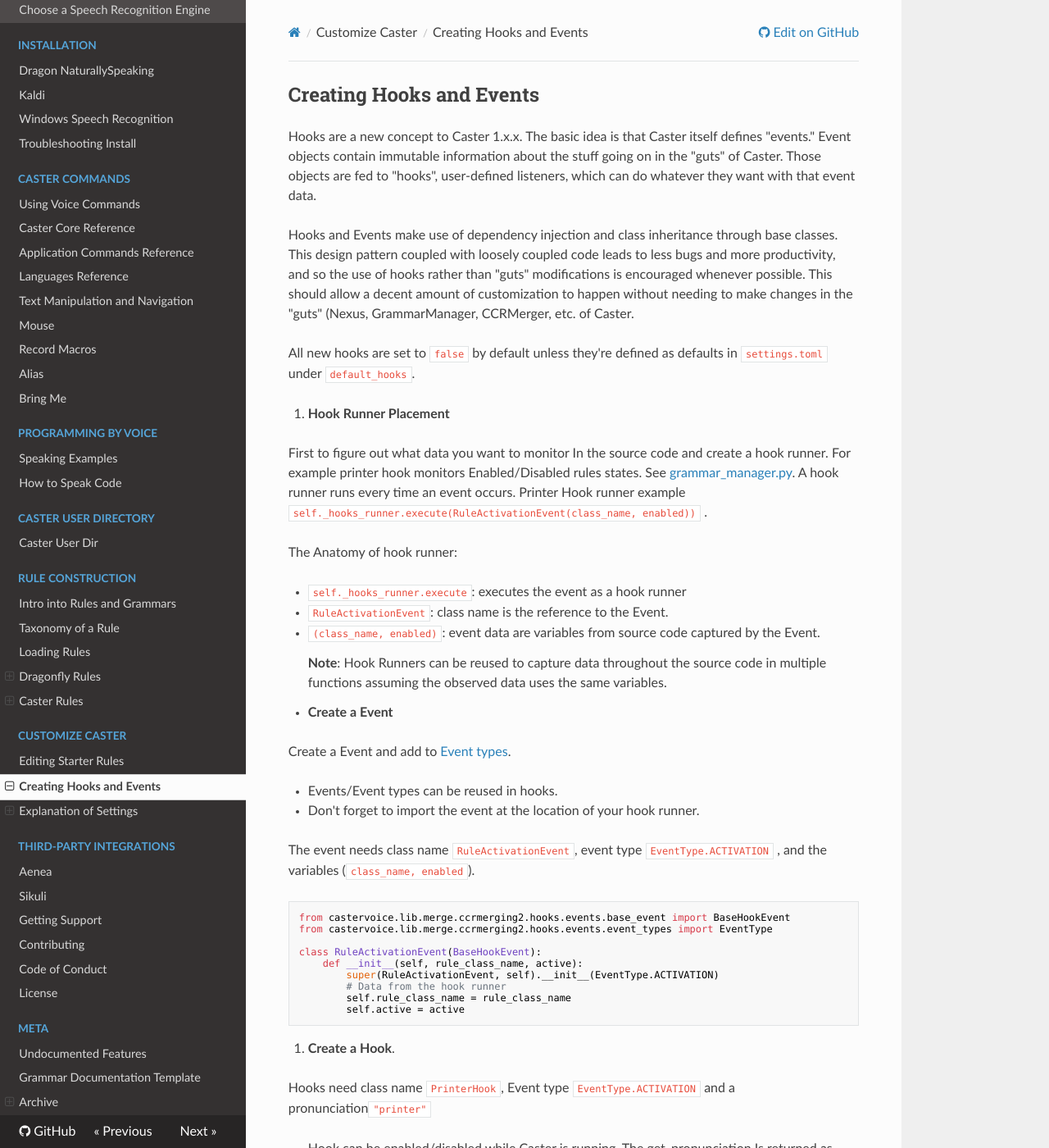
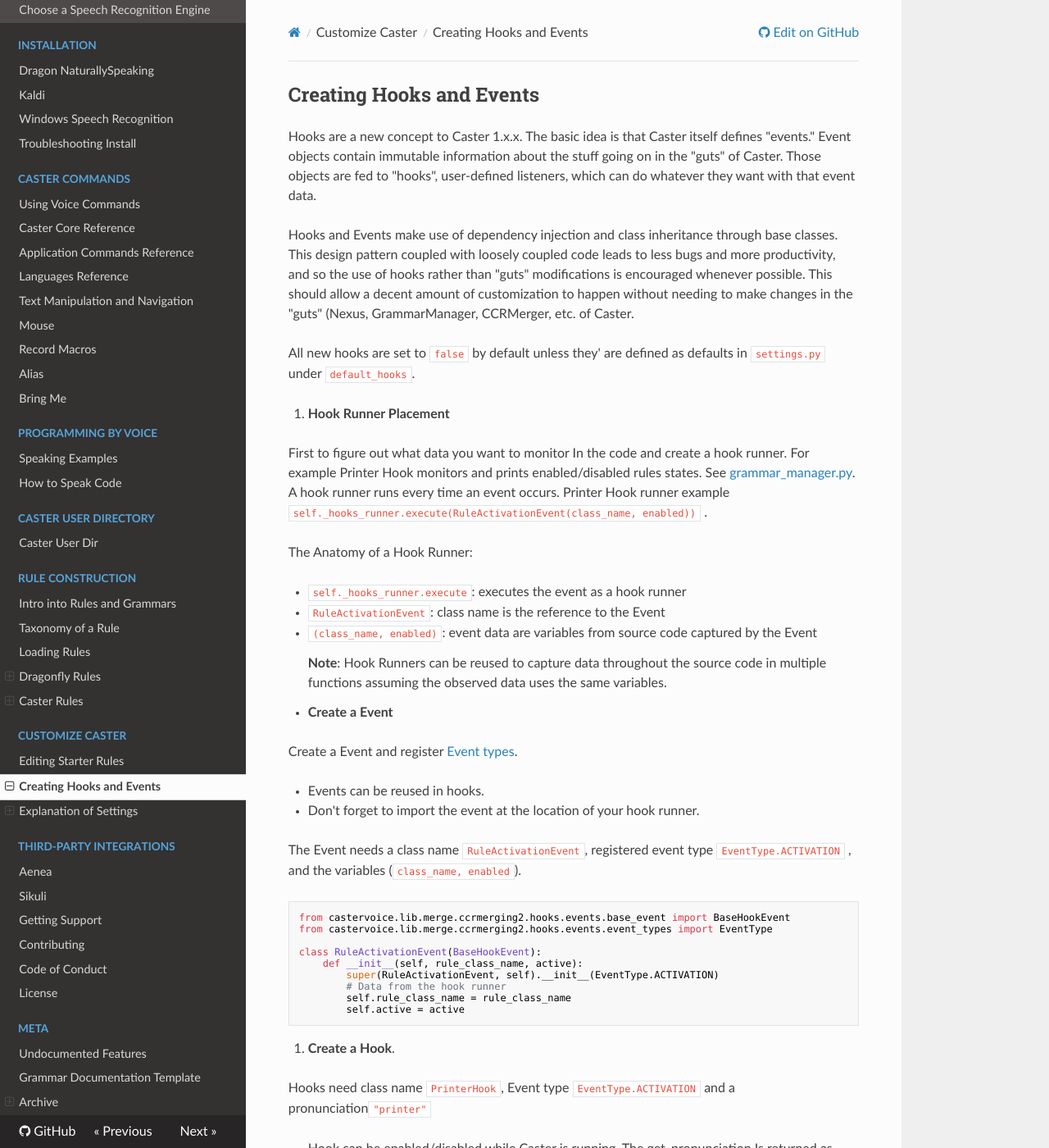
Before and after one commit to dictation-toolbox/Caster, an MkDocs documentation site: the page built from docs/readthedocs/Customize_Caster/Creating_Hooks_and_Events.md, in a window 1280 px wide and 1400 px high. Shown: the whole window at 82% size. Built offline with MkDocs 1.6.1, drawn with Linux system fonts in a browser that asks for light colours; nearby versions of some CDN libraries; comment, search, counter and statistics services are not loaded; some of the changed text lies outside the part shown.

Commit message:
Clarify Creating_Hooks_and_Events documentation and update links

````diff
--- a/docs/readthedocs/Customize_Caster/Creating_Hooks_and_Events.md
+++ b/docs/readthedocs/Customize_Caster/Creating_Hooks_and_Events.md
@@ -4,31 +4,30 @@ Hooks are a new concept to Caster 1.x.x. The basic idea is that Caster itself de
 
 Hooks and Events make use of dependency injection and class inheritance through base classes. This design pattern coupled with loosely coupled code leads to less bugs and more productivity, and so the use of hooks rather than "guts" modifications is encouraged whenever possible. This should allow a decent amount of customization to happen without needing to make changes in the "guts" (Nexus, GrammarManager, CCRMerger, etc. of Caster.
 
-All new hooks are set to `false` by default unless they're defined as defaults in  `settings.toml`  under `default_hooks`.
+All new hooks are set to `false` by default unless they' are defined as defaults in `settings.py`  under `default_hooks`.
 
 1. **Hook Runner Placement**
 
-   First to figure out what data you want to monitor In the source code and create a hook runner. For example printer hook monitors Enabled/Disabled rules states. See [grammar_manager.py](https://github.com/dictation-toolbox/Caster/blob/3ff4f7d7c9c01fec2059ffa5c4ca708fdb7d09ad/castervoice/lib/ctrl/mgr/grammar_manager.py#L151). A hook runner runs every time an event occurs. Printer Hook runner example `self._hooks_runner.execute(RuleActivationEvent(class_name, enabled))` .
+   First to figure out what data you want to monitor In the code and create a hook runner. For example Printer Hook monitors and prints enabled/disabled rules states. See [grammar_manager.py](https://github.com/dictation-toolbox/Caster/blob/3ff4f7d7c9c01fec2059ffa5c4ca708fdb7d09ad/castervoice/lib/ctrl/mgr/grammar_manager.py#L151). A hook runner runs every time an event occurs. Printer Hook runner example `self._hooks_runner.execute(RuleActivationEvent(class_name, enabled))` .
 
-   The Anatomy of hook runner:
+   The Anatomy of a Hook Runner:
 
    - `self._hooks_runner.execute`: executes the event as a hook runner
 
-   - `RuleActivationEvent`: class name is the reference to the Event.
+   - `RuleActivationEvent`: class name is the reference to the Event
 
-   - `(class_name, enabled)`: event data are variables from source code captured by the Event.
+   - `(class_name, enabled)`: event data are variables from source code captured by the Event
 
-    **Note**: Hook Runners can be reused to capture data throughout the source code in multiple functions assuming the observed data uses the same variables.
+      **Note**: Hook Runners can be reused to capture data throughout the source code in multiple functions assuming the observed data uses the same variables.
 
 2. **Create a Event**
 
-   Create a Event and add to [Event types](https://github.com/dictation-toolbox/Caster/blob/master/castervoice/lib/merge/ccrmerging2/hooks/events/event_types.py).
+   Create a Event and register [Event types](https://github.com/dictation-toolbox/Caster/blob/master/castervoice/lib/merge/ccrmerging2/hooks/events/event_types.py).
 
-   - Events/Event types can be reused in hooks.
+   - Events can be reused in hooks.
+- Don't forget to import the event at the location of your hook runner.
 
-   - Don't forget to import the event at the location of your hook runner.
-
-The event needs class name `RuleActivationEvent`,  event type `EventType.ACTIVATION` , and the variables (`class_name, enabled`).
+The Event needs a class name `RuleActivationEvent`,  registered event type `EventType.ACTIVATION` , and the variables (`class_name, enabled`).
 
 ``` Python
 from castervoice.lib.merge.ccrmerging2.hooks.events.base_event import BaseHookEvent
@@ -46,15 +45,15 @@ class RuleActivationEvent(BaseHookEvent):
 
    Hooks need class name `PrinterHook`, Event type `EventType.ACTIVATION` and a pronunciation`"printer"`
 
-   - Hook can be enabled/disabled while Caster is running. The get_pronunciation Is returned as `printer` but the full pronunciation `enable/disable printer hook`.  The prefix/suffix is added automatically
+   - Hook can be enabled/disabled while Caster is running. The get_pronunciation Is returned as `printer` but the full pronunciation `enable/disable printer hook`.  The prefix/suffix is added automatically.
 
    - The required `run` function is where you add your logic to process the event data.
 
    - Advanced *optional* functionality with  `run_on_enable` and `run_on_disable`. These functions only run when a hook is enabled or disabled. Useful for when you want to process data differently on enabling or disabling a hook that is separate from  `run` function.
 
-      **Note** `run_on_enable` should not be used If a hook is registered as a default hook in `settings.toml`.  The hook will already be enabled on Casters for starts.
+      **Note** `run_on_enable` should not be used If a hook is registered as a default hook in `settings.py.  The hook will already be enabled on Casters for starts.
 
-   - Hooks can be placed in the Caster user directory `caster\hooks`.
+   - Hooks can be placed in the Caster User Directory `caster\hooks`.
 
 ```python
 from castervoice.lib import printer
@@ -91,10 +90,10 @@ Example Hooks with Events:
 - [printer_hook.py](https://github.com/dictation-toolbox/Caster/blob/master/castervoice/lib/merge/ccrmerging2/hooks/examples/printer_hook.py) utilizes [activation event](https://github.com/dictation-toolbox/Caster/blob/master/castervoice/lib/merge/ccrmerging2/hooks/events/activation_event.py)
 - [format_hook.py](https://github.com/dictation-toolbox/Caster/blob/master/castervoice/lib/merge/ccrmerging2/hooks/standard_hooks/format_hook.py) utilizes  [activation event](https://github.com/dictation-toolbox/Caster/blob/master/castervoice/lib/merge/ccrmerging2/hooks/events/activation_event.py)
 - [node_change_hook.py](https://github.com/dictation-toolbox/Caster/blob/master/castervoice/lib/merge/ccrmerging2/hooks/events/node_change_event.py) utilizes [node change event](https://github.com/dictation-toolbox/Caster/blob/master/castervoice/lib/merge/ccrmerging2/hooks/events/node_change_event.py)
-- [show_window_on_error_hook.py](https://github.com/dictation-toolbox/Caster/blob/49b2e676fe98eca671c1184423dd656c347d281b/castervoice/lib/ctrl/mgr/grammar_manager.py#L302) utilizes [on error event](https://github.com/dictation-toolbox/Caster/blob/master/castervoice/lib/merge/ccrmerging2/hooks/events/on_error_event.py)
+- [show_window_on_error_hook.py](https://github.com/dictation-toolbox/Caster/blob/5172a44d3cd58619f6228231e3aef2fddd1f1fb3/castervoice/lib/ctrl/mgr/grammar_manager.py#L302) utilizes [on error event](https://github.com/dictation-toolbox/Caster/blob/master/castervoice/lib/merge/ccrmerging2/hooks/events/on_error_event.py)
 
-Event placement in Caster source code:
+Hook Runner Placement placement in Caster source code:
 
 -  `activation event` in [grammar_manager.py](https://github.com/dictation-toolbox/Caster/blob/3ff4f7d7c9c01fec2059ffa5c4ca708fdb7d09ad/castervoice/lib/ctrl/mgr/grammar_manager.py#L151)
--  `node change event` in [tree_rule.py](https://github.com/dictation-toolbox/Caster/blob/3ff4f7d7c9c01fec2059ffa5c4ca708fdb7d09ad/castervoice/lib/merge/selfmod/tree_rule/tree_rule.py#L57)
--  `on error event` in [grammar_manager.py](https://github.com/dictation-toolbox/Caster/blob/49b2e676fe98eca671c1184423dd656c347d281b/castervoice/lib/ctrl/mgr/grammar_manager.py#L302)
+-  `node change event` in [tree_rule.py](https://github.com/dictation-toolbox/Caster/blob/5172a44d3cd58619f6228231e3aef2fddd1f1fb3/castervoice/lib/merge/selfmod/tree_rule/tree_rule.py#L57)
+-  `on error event` in [grammar_manager.py](https://github.com/dictation-toolbox/Caster/blob/5172a44d3cd58619f6228231e3aef2fddd1f1fb3/castervoice/lib/ctrl/mgr/grammar_manager.py#L302)
````
Also changed, not shown: other parts of docs/readthedocs/Customize_Caster/Creating_Hooks_and_Events.md (+1 -1 lines).
